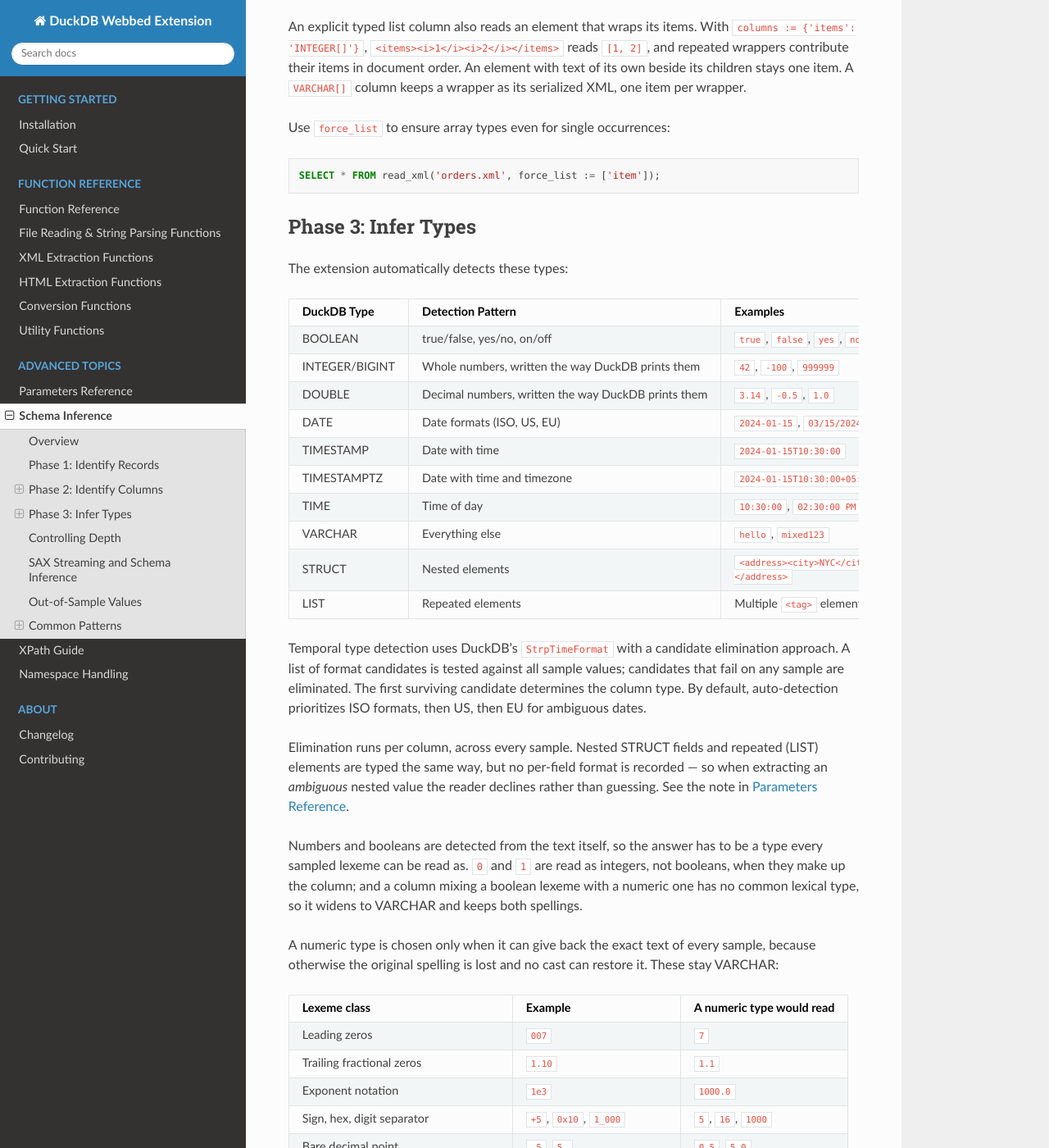
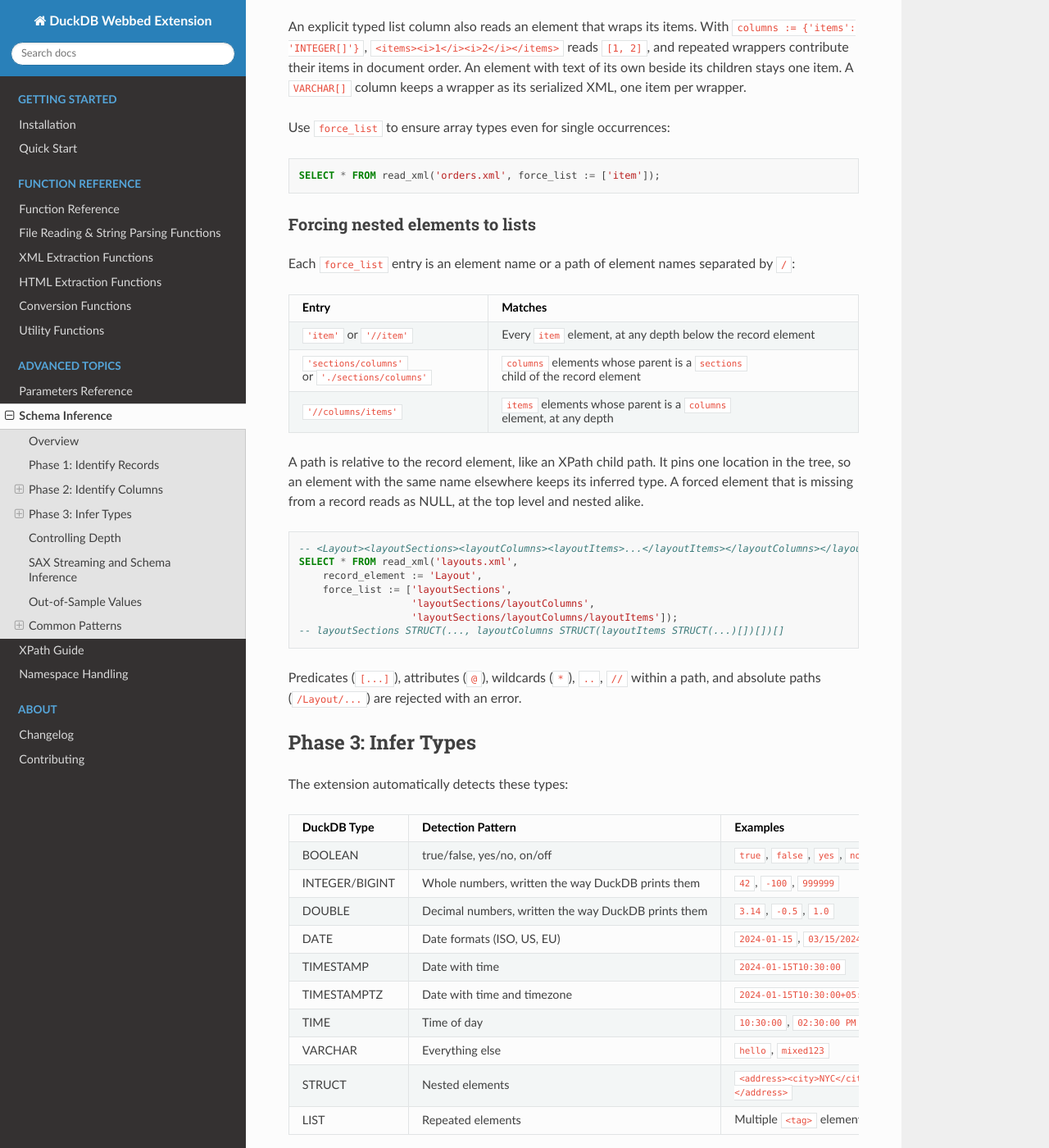
Before and after one commit to teaguesterling/duckdb_webbed, a Sphinx documentation site: the page built from docs/schema_inference.rst, in a window 1280 px wide and 1400 px high, scrolled down 1880 px. Shown: the whole window at 82% size. Built offline with Sphinx 7.4.7 and the Read the Docs theme 3.1.0, drawn with Linux system fonts in a browser that asks for light colours.

Commit message:
Let force_list name nested elements by path
A force_list entry may now be a path of element names relative to the
record element (layoutSections/layoutColumns), which forces only the
element at that location. A // prefix matches the path at any depth.
Bare names and //name keep matching the element at any depth, as
inference already applied them to nested elements.

Entries containing a slash were dropped, and //a/b forced every a. XPath
beyond element-name steps (predicates, attributes, wildcards, absolute
paths) now raises a binder error instead of being ignored.

```diff
--- a/docs/functions/file_reading.rst
+++ b/docs/functions/file_reading.rst
@@ -43,7 +43,7 @@
      - Specify root element for schema inference
    * - ``force_list``
      - VARCHAR[]
-     - Column names that should always be LIST type
+     - Element names or paths that should always be LIST type (see :ref:`force-list-paths`)
    * - ``auto_detect``
      - BOOLEAN
      - Enable automatic schema detection (default: true)
@@ -227,7 +227,7 @@
      - Specify root element for schema inference
    * - ``force_list``
      - VARCHAR[]
-     - Column names that should always be LIST type
+     - Element names or paths that should always be LIST type (see :ref:`force-list-paths`)
    * - ``auto_detect``
      - BOOLEAN
      - Enable automatic schema detection (default: true)
--- a/docs/parameters.rst
+++ b/docs/parameters.rst
@@ -87,7 +87,7 @@
    * - ``force_list``
      - VARCHAR[]
      - []
-     - Column names that should always be LIST type, even if they appear only once
+     - Elements that should always be LIST type, even if they appear only once. A bare name (``'tag'``) or ``'//tag'`` matches the element at any depth. A path such as ``'sections/columns/items'`` matches only that chain of child elements under the record element. ``'//columns/items'`` matches the chain at any depth. See :ref:`force-list-paths`.
    * - ``nullstr``
      - VARCHAR or VARCHAR[]
      - (none)
--- a/docs/schema_inference.rst
+++ b/docs/schema_inference.rst
@@ -97,6 +97,43 @@
 .. code-block:: sql
 
    SELECT * FROM read_xml('orders.xml', force_list := ['item']);
+
+.. _force-list-paths:
+
+Forcing nested elements to lists
+~~~~~~~~~~~~~~~~~~~~~~~~~~~~~~~~
+
+Each ``force_list`` entry is an element name or a path of element names separated by ``/``:
+
+.. list-table::
+   :header-rows: 1
+   :widths: 35 65
+
+   * - Entry
+     - Matches
+   * - ``'item'`` or ``'//item'``
+     - Every ``item`` element, at any depth below the record element
+   * - ``'sections/columns'`` or ``'./sections/columns'``
+     - ``columns`` elements whose parent is a ``sections`` child of the record element
+   * - ``'//columns/items'``
+     - ``items`` elements whose parent is a ``columns`` element, at any depth
+
+A path is relative to the record element, like an XPath child path. It pins one location in
+the tree, so an element with the same name elsewhere keeps its inferred type. A forced element
+that is missing from a record reads as NULL, at the top level and nested alike.
+
+.. code-block:: sql
+
+   -- <Layout><layoutSections><layoutColumns><layoutItems>...</layoutItems></layoutColumns></layoutSections></Layout>
+   SELECT * FROM read_xml('layouts.xml',
+       record_element := 'Layout',
+       force_list := ['layoutSections',
+                      'layoutSections/layoutColumns',
+                      'layoutSections/layoutColumns/layoutItems']);
+   -- layoutSections STRUCT(..., layoutColumns STRUCT(layoutItems STRUCT(...)[])[])[]
+
+Predicates (``[...]``), attributes (``@``), wildcards (``*``), ``..``, ``//`` within a path, and
+absolute paths (``/Layout/...``) are rejected with an error.
 
 Phase 3: Infer Types
 --------------------
```
Also changed, not shown: README.md (+9 -3 lines), 4 other files.
